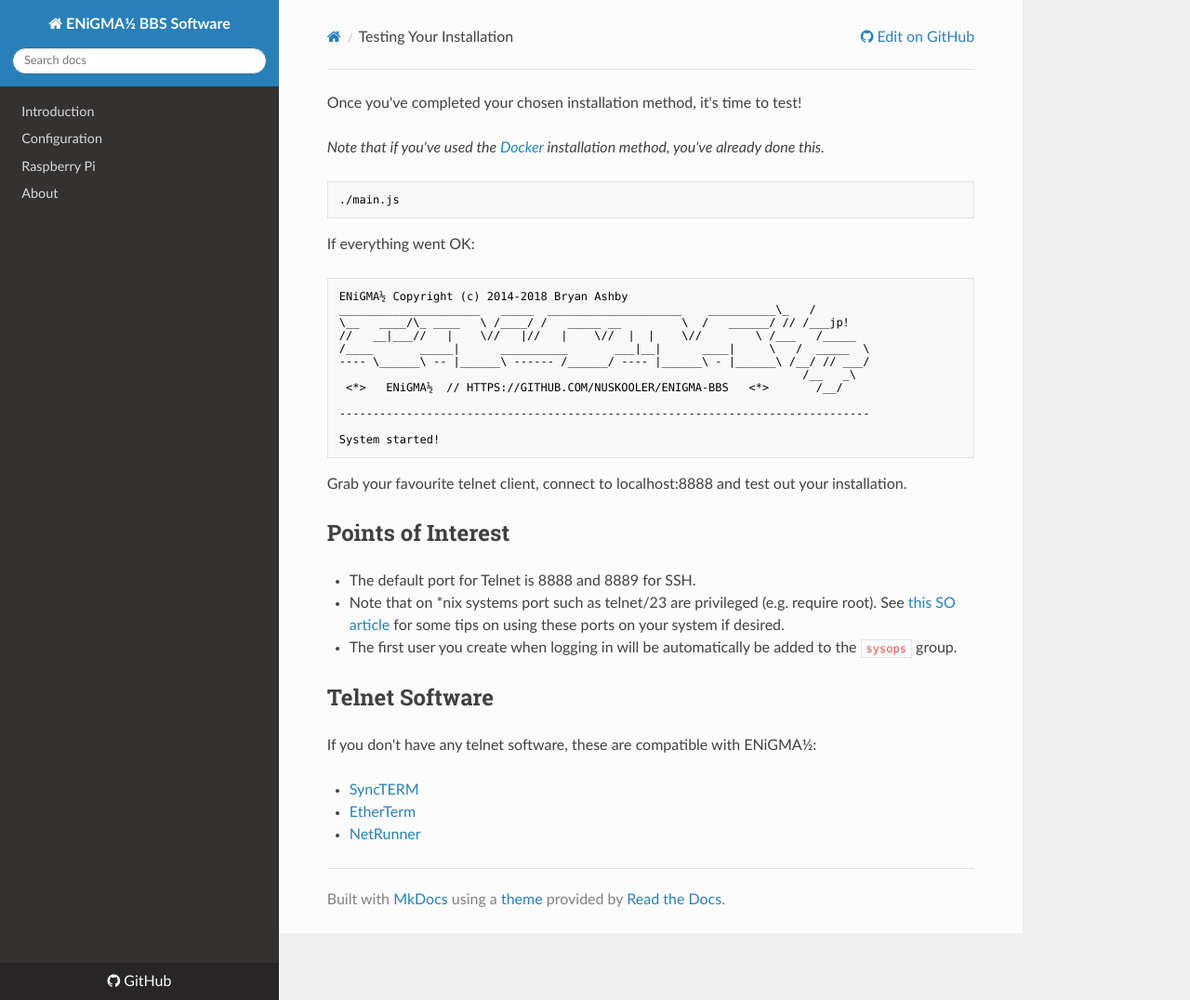
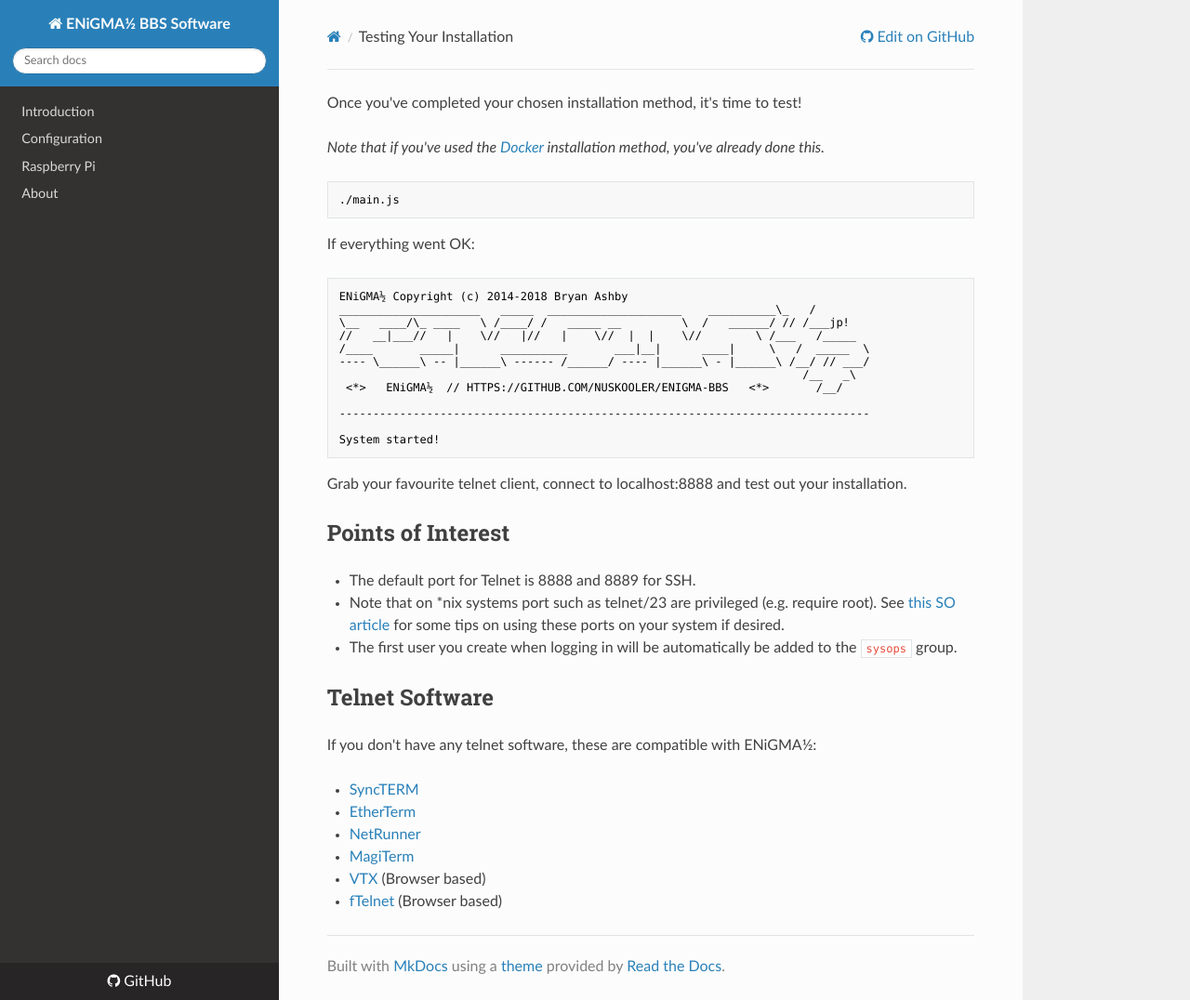
Before and after one commit to NuSkooler/enigma-bbs, an MkDocs documentation site: the page built from docs/installation/testing.md, in a window 1280 px wide and 1076 px high. Shown: the whole window at 93% size. Built offline with MkDocs 1.6.1, drawn with Linux system fonts in a browser that asks for light colours; nearby versions of some CDN libraries; old or Windows-style settings are respelled for this version of MkDocs.

Commit message:
Minor doc updates on terms

```diff
--- a/docs/installation/testing.md
+++ b/docs/installation/testing.md
@@ -42,3 +42,6 @@ If you don't have any telnet software, these are compatible with ENiGMA½:
 * [SyncTERM](http://syncterm.bbsdev.net/)
 * [EtherTerm](https://github.com/M-griffin/EtherTerm)
 * [NetRunner](http://mysticbbs.com/downloads.html)
+* [MagiTerm](https://magickabbs.com/index.php/magiterm/)
+* [VTX](https://github.com/codewar65/VTX_ClientServer) (Browser based)
+* [fTelnet](https://www.ftelnet.ca/) (Browser based)
```
